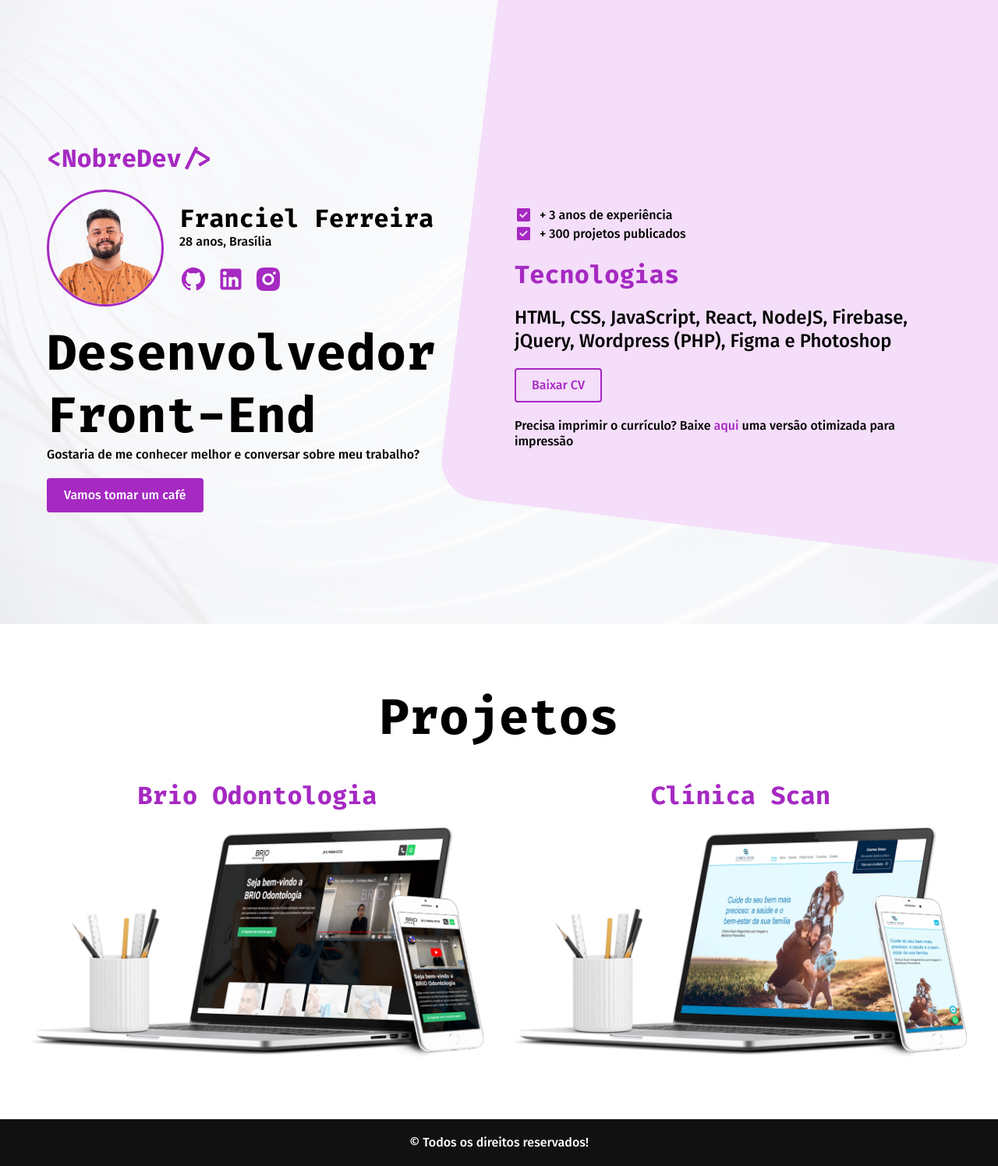
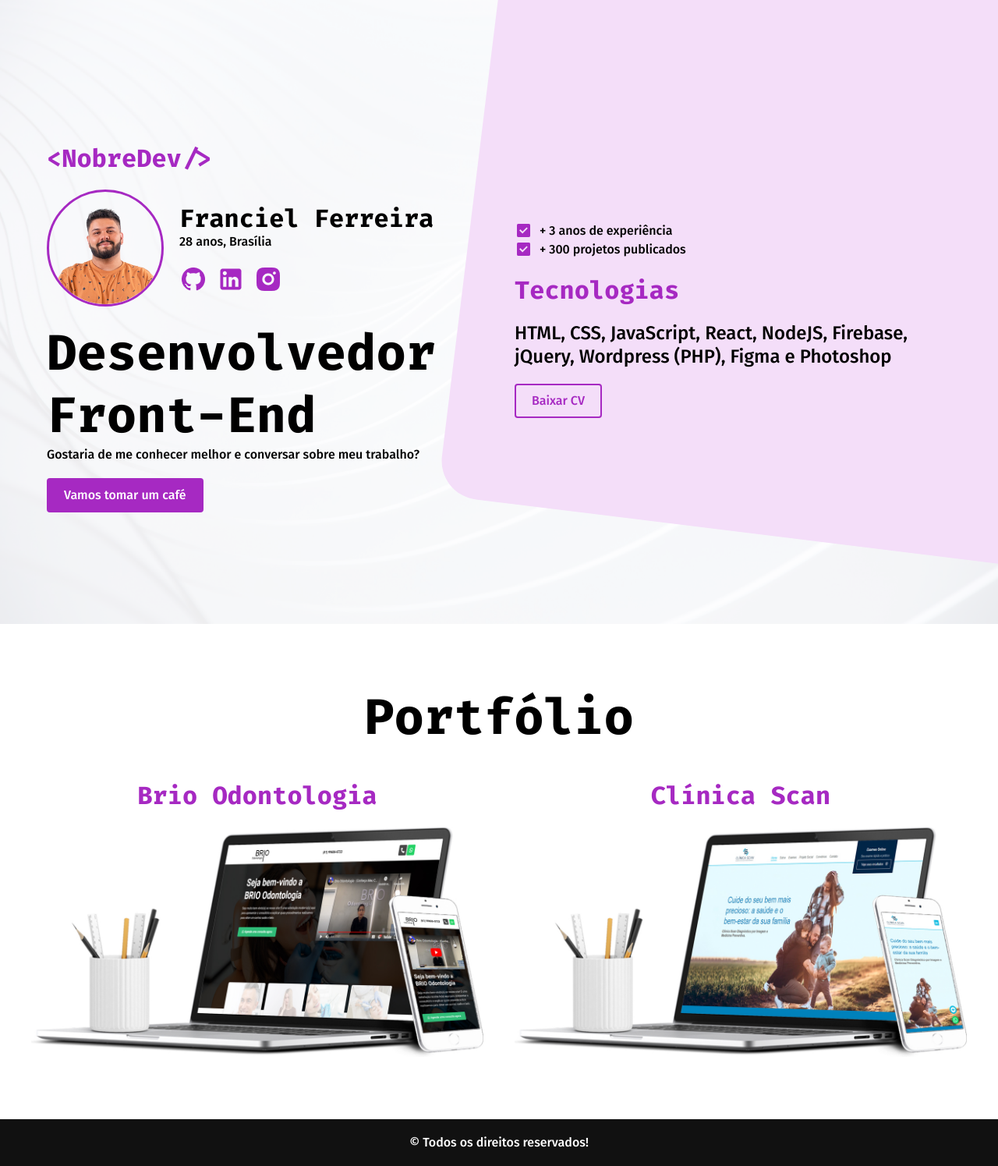
Before and after one commit to FrancielFerreira/nobredev, a PHP site: page / in a window 1280 px wide. Shown: the whole page at 78% size. Run offline with PHP 8.4, Linux system fonts and the light colour scheme.

Commit message:
corrigindo links

```diff
--- /dev/null
+++ b/css/portfolio.css
@@ -0,0 +1,25 @@
+.portfolio-bg {
+  padding: 80px 0;
+}
+
+.portfolio-bg h1 {
+  text-align: center;
+  margin-bottom: 40px;
+}
+
+.portfolio {
+  display: grid;
+  gap: 40px;
+}
+
+.portfolio h2 {
+  text-align: center;
+  margin-bottom: 20px;
+  color: var(--primary-color);
+}
+
+@media (min-width: 768px) {
+  .portfolio {
+    grid-template-columns: 1fr 1fr;
+  }
+}
--- a/css/projetos.css
+++ b/css/projetos.css
@@ -1,25 +1,8 @@
-.projetos-bg {
+.projetos-pessoal {
   padding: 80px 0;
+  background-color: #fafafa;
 }
 
-.projetos-bg h1 {
+.projetos-pessoal h1 {
   text-align: center;
-  margin-bottom: 40px;
 }
-
-.projetos {
-  display: grid;
-  gap: 40px;
-}
-
-.projetos h2 {
-  text-align: center;
-  margin-bottom: 20px;
-  color: var(--primary-color);
-}
-
-@media (min-width: 768px) {
-  .projetos {
-    grid-template-columns: 1fr 1fr;
-  }
-}
--- a/index.html
+++ b/index.html
@@ -55,19 +55,18 @@
           <div class="hero-stack">
             <h2>Tecnologias</h2>
             <p class="stacks">HTML, CSS, JavaScript, React, NodeJS, Firebase, jQuery, Wordpress (PHP), Figma e Photoshop</p>
-            <a href="./public/CV-Franciel-Ferreira-Nobre.pdf" class="btn-alt" target="_blank">Baixar CV</a>
-            <p>Precisa imprimir o currículo? Baixe <a href="./public/CV-Franciel-Ferreira-Nobre.pdf" target="_blank">aqui</a> uma versão otimizada para impressão</p>
+            <a href="https://drive.google.com/file/d/1LB-H-lbA3jIHS0revmjIgbrAbvFaCt7H/view?usp=sharing" class="btn-alt" target="_blank">Baixar CV</a>
           </div>
 
         </div>
       </section>
     </div>
-    <section class="projetos-bg" id="portfolio">
+    <section class="portfolio-bg" id="portfolio">
 
       <div class="container">
-        <h1 class="titulo-xl">Projetos</h1>
+        <h1 class="titulo-xl">Portfólio</h1>
 
-        <section class="projetos">
+        <section class="portfolio">
 
           <article>
             <a href="https://brioodontologia.com.br/" target="_blank" rel="nofolow noreferrer">
@@ -88,6 +87,7 @@
 
     </section>
 
+
   </main>
 
   <footer>
--- a/style.css
+++ b/style.css
@@ -1,5 +1,6 @@
 @import "css/main.css";
 
 @import "css/hero.css";
+@import "css/portfolio.css";
 @import "css/projetos.css";
 @import "css/footer.css";
```
